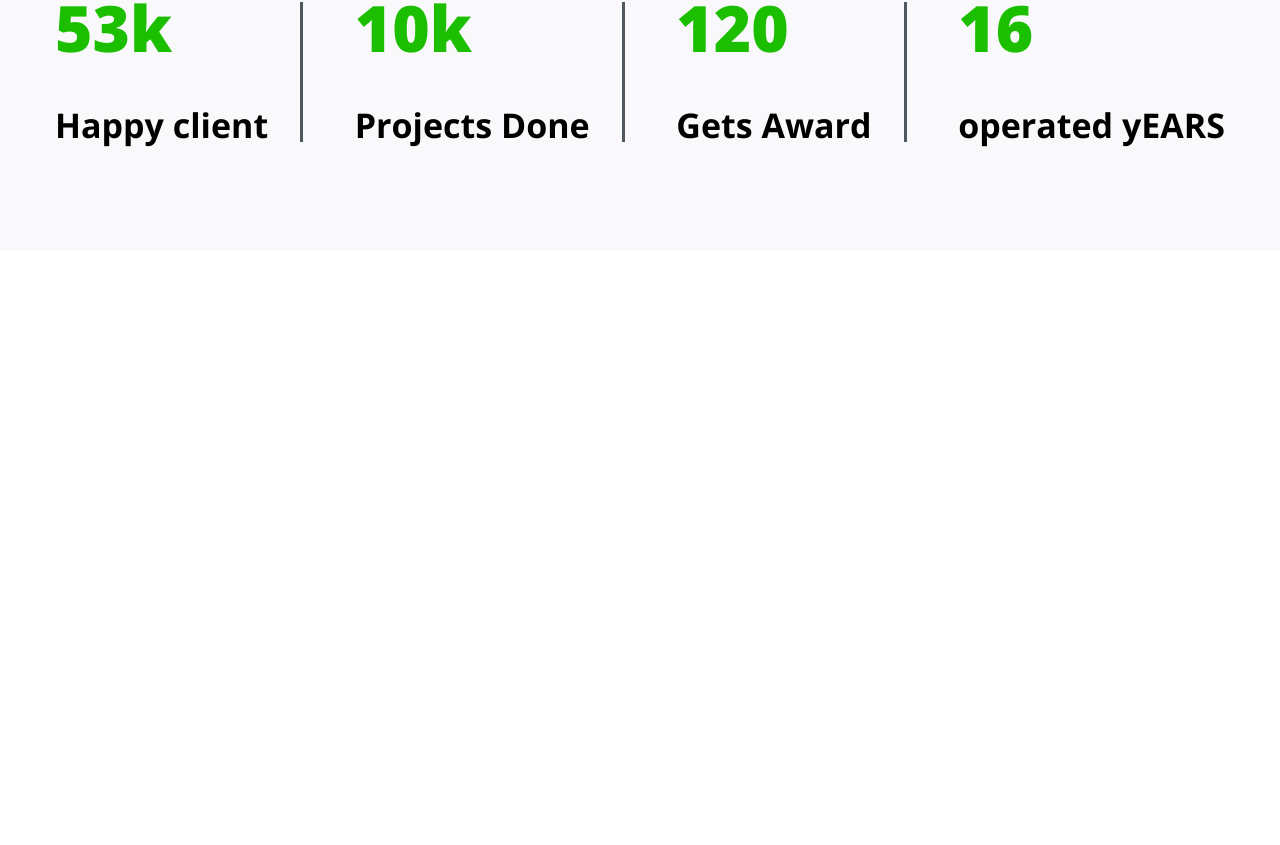
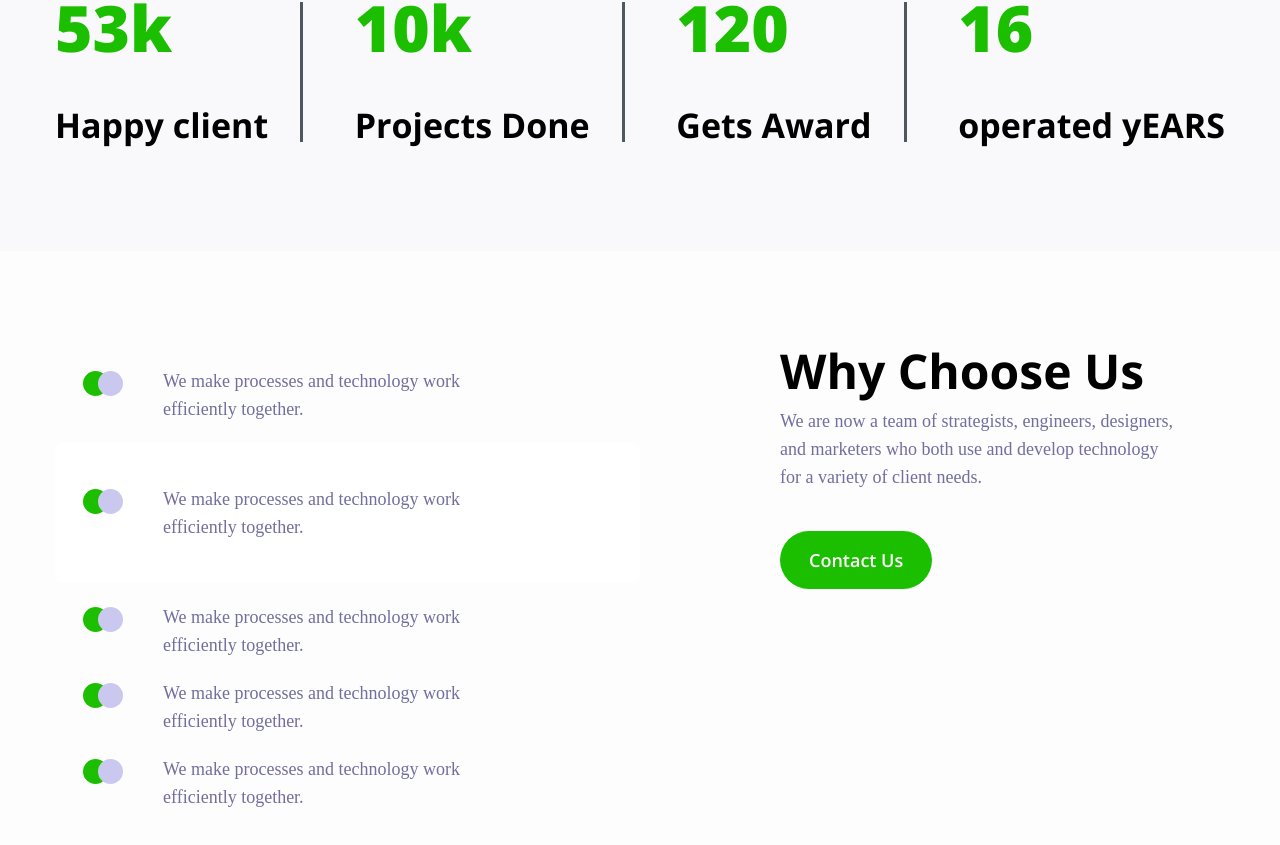
Before and after one commit to sajibkhandev/EsMern_2403_Inovate, a React (Vite) app: page / in a window 1280 px wide. Shown: the part 1514-2359 px from the top of the page. Before the commit the page ends 1765 px from the top, so only its background shows below. Built offline with nearby package versions, Linux system fonts and the light colour scheme; a web font is replaced by a local one.

Commit message:
add feature part

```diff
--- a/src/App.jsx
+++ b/src/App.jsx
@@ -2,6 +2,7 @@ import React from 'react'
 import Navber from './layouts/Navber'
 import Banner from './layouts/Banner'
 import Service from './layouts/Service'
+import Feature from './layouts/Feature'
 
 
 
@@ -12,6 +13,7 @@ const App = () => {
     <Navber/>
     <Banner/>
     <Service/>
+    <Feature/>
 
     </>
   )
--- /dev/null
+++ b/src/components/CommonHeading.jsx
@@ -0,0 +1,9 @@
+import React from 'react'
+
+const CommonHeading = ({text,className}) => {
+  return (
+    <h2 className={`text-third text-5xl font-open font-bold ${className}`}>{text}</h2>
+  )
+}
+
+export default CommonHeading
--- /dev/null
+++ b/src/components/CommonSubHeading.jsx
@@ -0,0 +1,9 @@
+import React from 'react'
+
+const CommonSubHeading = ({text,className}) => {
+  return (
+    <p className={`text-four text-lg font-normal font-papri ${className}`}>{text}</p>
+  )
+}
+
+export default CommonSubHeading
--- /dev/null
+++ b/src/components/FeatureToggle.jsx
@@ -0,0 +1,16 @@
+import React from 'react'
+import Flex from '../components/Flex'
+
+const FeatureToggle = ({className}) => {
+  return (
+    <Flex className={`gap-x-[80px] px-7 my-5 rounded-lg ${className} `}>
+        <div className='relative '>
+            <div className='absolute top-1 left-0 w-[25px] rounded-full h-[25px] bg-[#1BBF00]'></div>
+            <div className='absolute top-1 left-[15px] w-[25px] rounded-full h-[25px] bg-[#CBC8F0]'></div>
+        </div>
+        <p className='w-[366px] text-lg text-four font-normal font-papri'>We make processes and technology work efficiently together.</p>
+    </Flex>
+  )
+}
+
+export default FeatureToggle
--- /dev/null
+++ b/src/layouts/Feature.jsx
@@ -0,0 +1,33 @@
+import React from 'react'
+import Flex from '../components/Flex'
+import Container from '../components/Container'
+import CommonHeading from '../components/CommonHeading'
+import CommonSubHeading from '../components/CommonSubHeading'
+import Button from '../components/Button'
+import FeatureToggle from '../components/FeatureToggle'
+
+const Feature = () => {
+  return (
+    <section className='bg-[#FDFDFD] py-24'>
+        <Container>
+            <Flex>
+                <div className='w-1/2'>
+                <FeatureToggle />
+                <FeatureToggle className='bg-white py-[42px]'/>
+                <FeatureToggle/>
+                <FeatureToggle/>
+                <FeatureToggle/>
+                </div>
+
+                <div className='w-1/2 pl-[140px]'>
+                    <CommonHeading text="Why Choose Us"/>
+                    <CommonSubHeading className='w-[393px] pt-3 pb-10' text="We are now a team of strategists, engineers, designers, and marketers who both use and develop technology for a variety of client needs."/>
+                    <Button text="Contact Us"/>
+                </div>
+            </Flex>
+        </Container>
+    </section>
+  )
+}
+
+export default Feature
--- a/tailwind.config.js
+++ b/tailwind.config.js
@@ -14,6 +14,7 @@ export default {
         'primary':"#1BBF00",
         'secondary':"#160C6D",
         'thrid':"#141135",
+        'four':"#726E9E",
       },
       maxWidth:{
         "container":"1170px"
```
